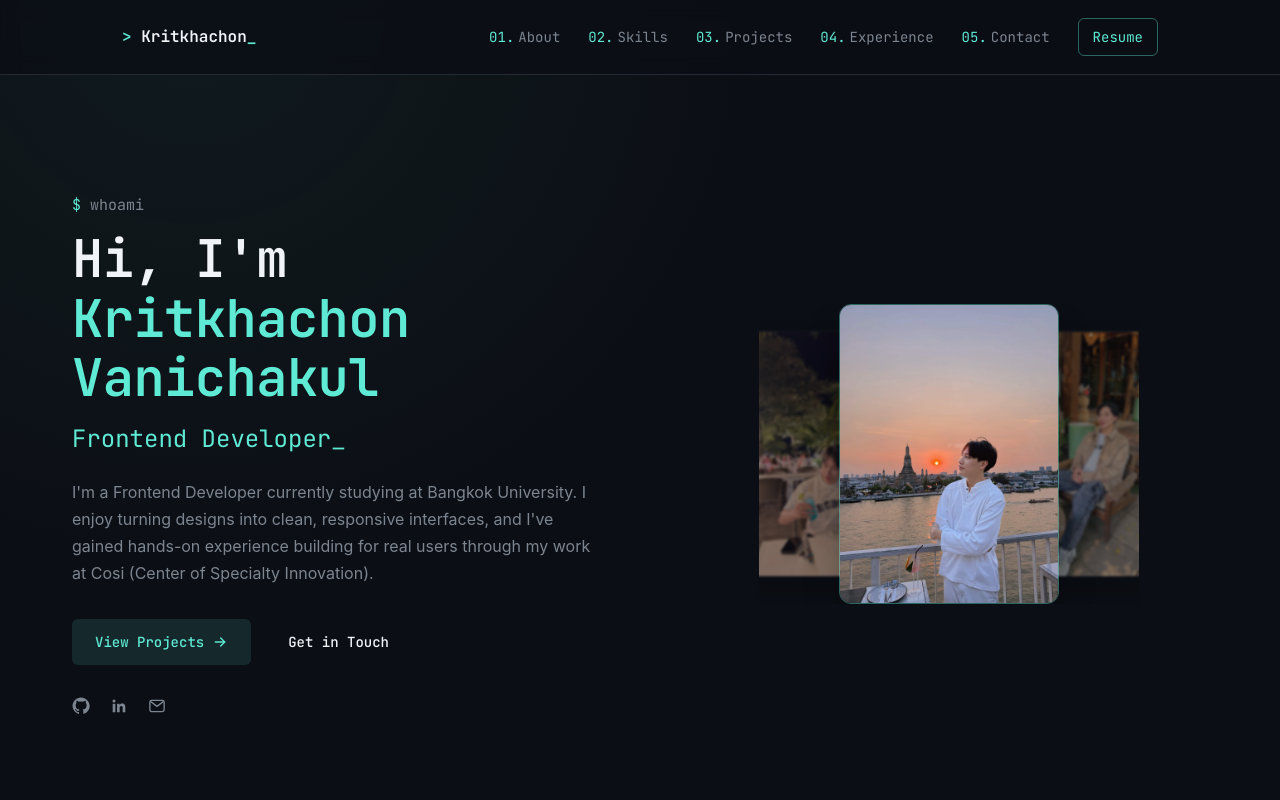
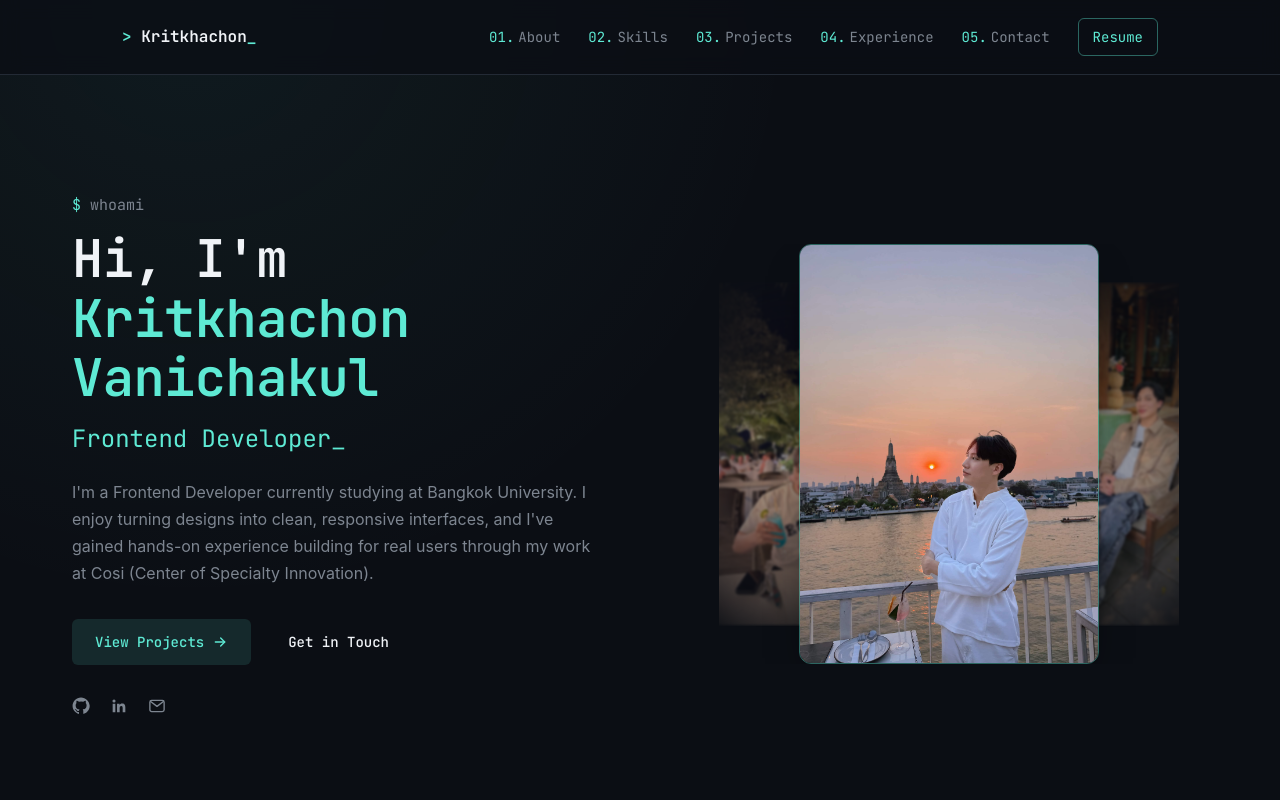
Before and after one commit to POPO112005/portfolio, a React (Vite) app: page / in a window 1280 px wide. Shown: the top 800 px of the page. Built offline with nearby package versions, Linux system fonts and the light colour scheme.

Commit message:
feat: update Hero component image dimensions and add radial mask effect for enhanced visuals

```diff
--- a/src/components/Hero.tsx
+++ b/src/components/Hero.tsx
@@ -76,25 +76,27 @@ export function Hero() {
       </div>
 
       <div className="justify-self-center max-[900px]:justify-self-stretch" aria-hidden="true">
-        <div className="relative mx-auto h-[300px] w-[380px] max-w-full overflow-hidden max-[900px]:h-[250px] max-[900px]:w-full">
+        <div className="relative mx-auto h-[420px] w-[460px] max-w-full overflow-hidden max-[900px]:h-[330px] max-[900px]:w-full">
           {heroPhotos.map((src, i) => {
             let rel = i - photoIndex
             if (rel > 1) rel -= heroPhotos.length
             if (rel < -1) rel += heroPhotos.length
             const isCenter = rel === 0
             const isRight = rel === 1
+            const radialMask =
+              '[mask-image:radial-gradient(ellipse_at_center,black_25%,transparent_85%)] [-webkit-mask-image:radial-gradient(ellipse_at_center,black_25%,transparent_85%)]'
             return (
               <img
                 key={src}
                 src={src}
                 alt=""
                 onClick={() => setPhotoIndex(i)}
-                className={`absolute top-1/2 left-1/2 h-[300px] w-[220px] -translate-y-1/2 cursor-pointer rounded-xl border object-cover shadow-elevated transition-all duration-500 ease-out max-[900px]:h-[250px] max-[900px]:w-[180px] ${
+                className={`absolute top-1/2 left-1/2 h-[420px] w-[300px] -translate-y-1/2 cursor-pointer rounded-xl border object-cover shadow-elevated transition-all duration-500 ease-out max-[900px]:h-[330px] max-[900px]:w-[230px] ${
                   isCenter
                     ? 'z-20 translate-x-[-50%] scale-100 border-accent-border opacity-100'
                     : isRight
-                      ? 'z-10 translate-x-[calc(-50%+130px)] scale-[0.82] border-border opacity-50 blur-[1px] max-[900px]:translate-x-[calc(-50%+100px)]'
-                      : 'z-10 translate-x-[calc(-50%-130px)] scale-[0.82] border-border opacity-50 blur-[1px] max-[900px]:translate-x-[calc(-50%-100px)]'
+                      ? `z-10 translate-x-[calc(-50%+160px)] scale-[0.82] border-border opacity-60 blur-[1px] ${radialMask} max-[900px]:translate-x-[calc(-50%+120px)]`
+                      : `z-10 translate-x-[calc(-50%-160px)] scale-[0.82] border-border opacity-60 blur-[1px] ${radialMask} max-[900px]:translate-x-[calc(-50%-120px)]`
                 }`}
               />
             )
```
